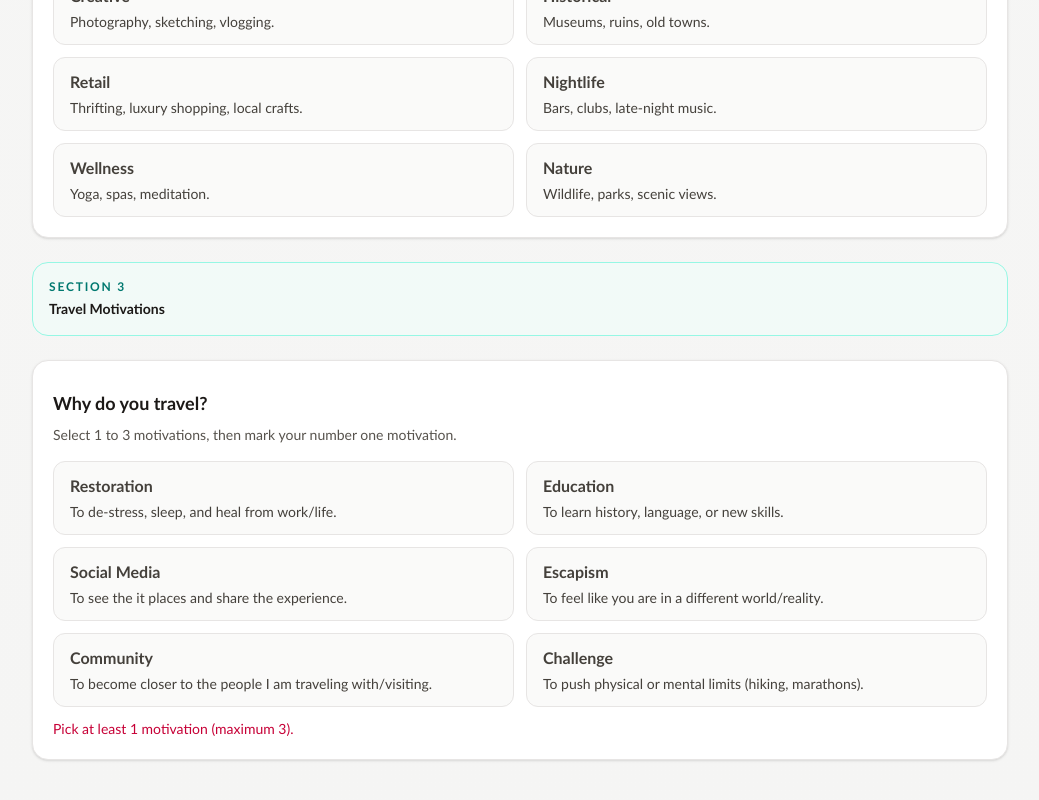
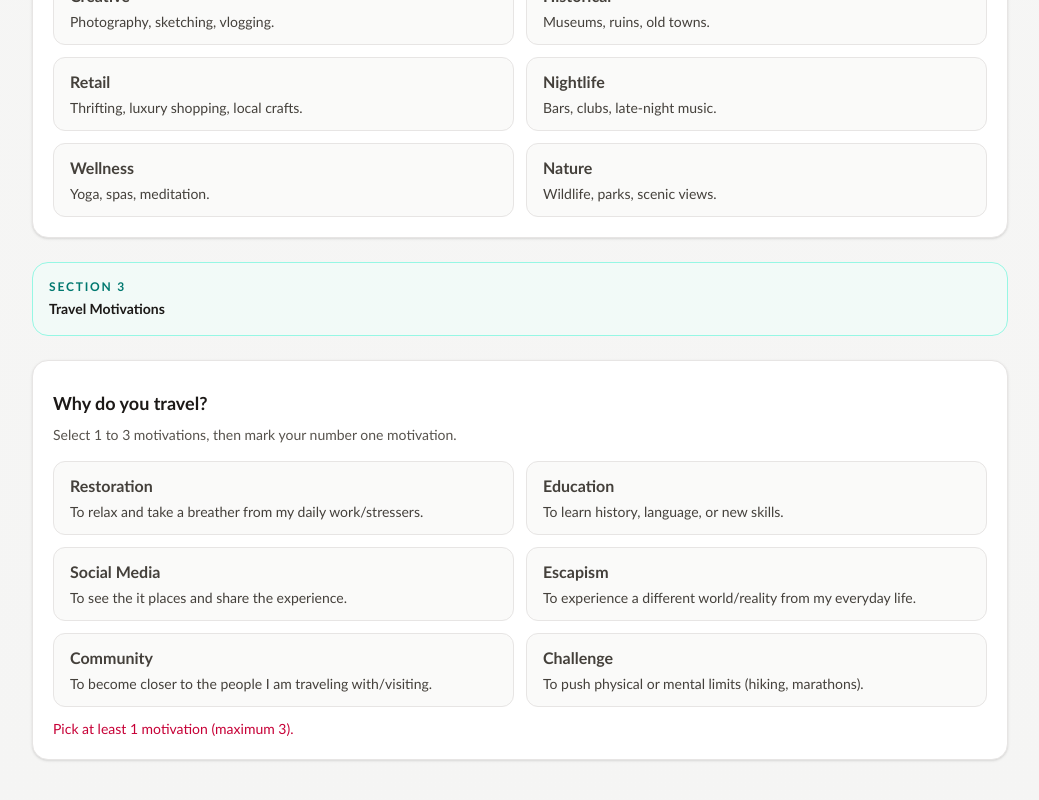
Before and after one commit to NaluWho/travelsona-quiz, a React (Vite) app: page / in a window 1280 px wide. Shown: the part 7050-7850 px from the top of the page, without its empty margins (120-1159 px from the left). Built offline with nearby package versions, Linux system fonts and the light colour scheme.

Commit message:
fix: restoration and escapism wording for clarity

```diff
--- a/src/data/motivations.ts
+++ b/src/data/motivations.ts
@@ -1,10 +1,10 @@
 import type { MotivationDefinition, MotivationKey } from '../types/quiz'
 
 export const travelMotivations: MotivationDefinition[] = [
-  { key: 'restoration', label: 'Restoration', description: 'To de-stress, sleep, and heal from work/life.' },
+  { key: 'restoration', label: 'Restoration', description: 'To relax and take a breather from my daily work/stressers.' },
   { key: 'education', label: 'Education', description: 'To learn history, language, or new skills.' },
   { key: 'socialMedia', label: 'Social Media', description: 'To see the it places and share the experience.' },
-  { key: 'escapism', label: 'Escapism', description: 'To feel like you are in a different world/reality.' },
+  { key: 'escapism', label: 'Escapism', description: 'To experience a different world/reality from my everyday life.' },
   { key: 'community', label: 'Community', description: 'To become closer to the people I am traveling with/visiting.' },
   { key: 'challenge', label: 'Challenge', description: 'To push physical or mental limits (hiking, marathons).' },
 ]
```
